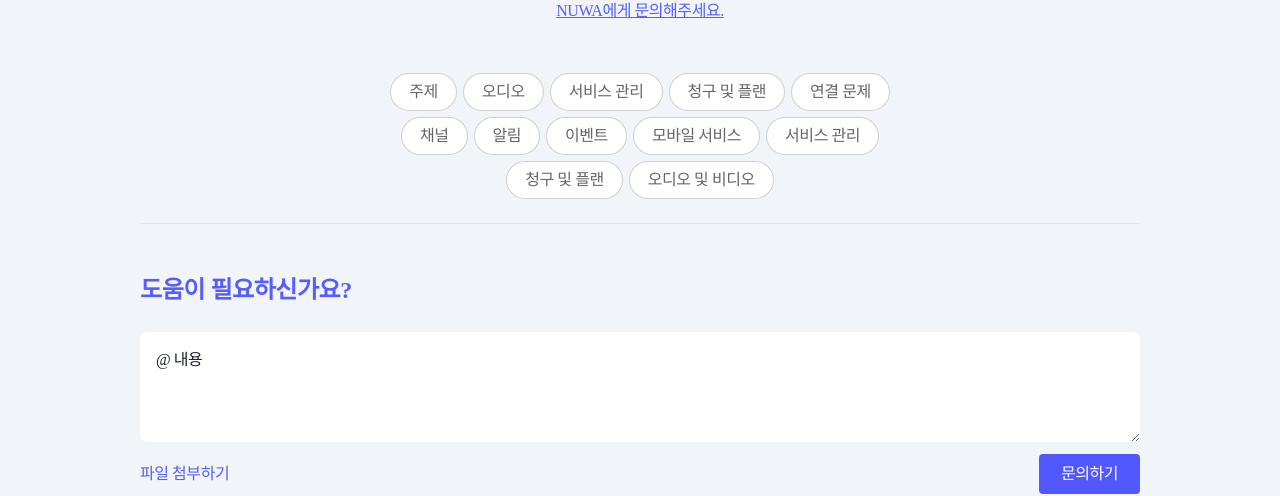
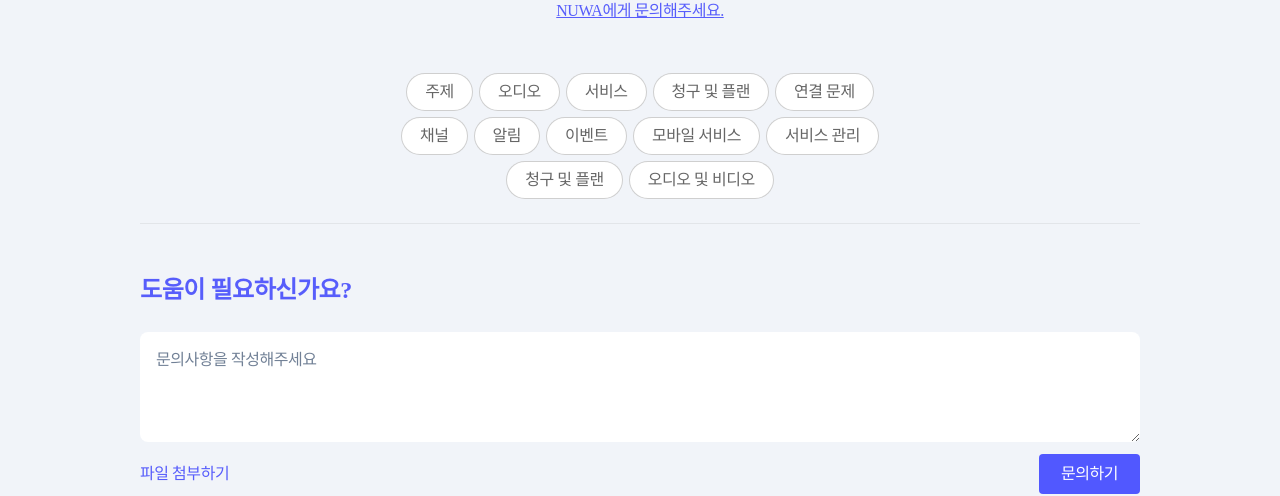
Before and after one commit to jun42/NUWA_FE, a React (Vite) app: page /helpdesk in a window 1280 px wide. Shown: the part 304-800 px from the top of the page. Built offline with nearby package versions, Linux system fonts and the light colour scheme; no server answers; a web font is replaced by a local one.

Commit message:
서비스 문의 api 완료

```diff
--- /dev/null
+++ b/src/apis/inquiry/helpdesk.js
@@ -0,0 +1,24 @@
+import { imgRequest } from "@apis/axios/axios";
+
+/**
+ *
+ * @param {Object} emailData - 이메일 데이터 객체 { subject, email, content }
+ * @param {Array} files - 첨부 파일 목록
+ * @returns {Promise} API 호출의 결과를 나타내는 프로미스
+ */
+
+export const sendHelpDeskMail = async (emailData, files) => {
+    const formData = new FormData();
+    const emailDataBlob = new Blob([JSON.stringify(emailData)], { type: 'application/json' });
+    formData.append("serviceInquiryMailRequestDto", emailDataBlob);
+    files.forEach(file => formData.append("fileList", file));
+    try {
+      const response = await imgRequest.post('/mail/attached', formData,{
+        timeout: 10000,
+    });
+      return response.data;
+    } catch (error) {
+      console.error('Error sending service inquiry email:', error);
+      throw error;
+    }
+  };
--- a/src/apis/inquiry/inquiry.js
+++ b/src/apis/inquiry/inquiry.js
@@ -1,7 +1,6 @@
 import { request } from "@apis/axios/axios";
-
 /**
- @param {Object} inquiryData
+ *@param {Object} inquiryData
  */
 
 export const sendInquiryMail = async (inquiryData) => {
@@ -16,12 +15,3 @@ export const sendInquiryMail = async (inquiryData) => {
     }
 
 };
-
-export const sendHelpDeskMail = async(HelpDeskData) => {
-    try{
-        const response =await request.post('/mail/attached', HelpDeskData);
-        return response.data;
-    }catch(error){
-        console.error('Error sending HelpDesk Mail:', error);
-    }
-}
--- a/src/pages/HelpDesk/HelpDeskBottom.jsx
+++ b/src/pages/HelpDesk/HelpDeskBottom.jsx
@@ -1,7 +1,9 @@
+import React, { useState } from 'react';
 import styled from 'styled-components';
 import { Flex } from '@chakra-ui/react';
-
-const helpdesk_tilte = [
+import { useMutation } from '@tanstack/react-query';
+import { sendHelpDeskMail } from '@apis/inquiry/helpdesk.js';
+const helpdesk_title = [
   '주제',
   '오디오',
   '서비스',
@@ -17,30 +19,78 @@ const helpdesk_tilte = [
 ];
 
 const ServiceInquiryBtm = () => {
+  const [selectedButton, setSelectedButton] = useState(null);
+  const [fileName, setFileName] = useState('');
+  const [content, setContent] = useState('');
+  const [file, setFile] = useState(null);
+
+  const mutation = useMutation({
+    mutationFn: (data) => sendHelpDeskMail(data.emailData, data.files),
+    onSuccess: () => {
+      alert('도입문의 메일이 성공적으로 발송되었습니다.');
+    },
+    onError: (error) => {
+      alert('메일 발송에 실패했습니다. 다시 시도해 주세요.');
+      console.error('메일 발송 실패:', error);
+    },
+  });
+
+  const handleSubmit = async (e) => {
+    e.preventDefault();
+    if (selectedButton !== null && content && file) {
+      const emailData = {
+        subject: helpdesk_title[selectedButton],
+        email: 'testUser@test.com',
+        content: content,
+      };
+
+      // Mutation 실행
+      mutation.mutate({ emailData, files: [file] });
+    }
+  };
+
+  const handleFileChange = (e) => {
+    const file = e.target.files[0];
+    if (file) {
+      setFileName(file.name);
+      setFile(file);
+    }
+  };
+
   return (
-    <StContentBtm>
+    <StContentBtm onSubmit={handleSubmit}>
       <Flex justify={'center'}>
         <StContentBtns>
-          <StContentBtn>주제</StContentBtn>
-          <StContentBtn>오디오</StContentBtn>
-          <StContentBtn>서비스 관리</StContentBtn>
-          <StContentBtn>청구 및 플랜</StContentBtn>
-          <StContentBtn>연결 문제</StContentBtn>
-          <StContentBtn>채널</StContentBtn>
-          <StContentBtn>알림</StContentBtn>
-          <StContentBtn>이벤트</StContentBtn>
-          <StContentBtn>모바일 서비스</StContentBtn>
-          <StContentBtn>서비스 관리</StContentBtn>
-          <StContentBtn>청구 및 플랜</StContentBtn>
-          <StContentBtn>오디오 및 비디오</StContentBtn>
+          {helpdesk_title.map((title, index) => (
+            <StContentBtn
+              type="button"
+              key={index}
+              $isSelected={selectedButton === index}
+              onClick={() => setSelectedButton(index)}
+            >
+              {title}
+            </StContentBtn>
+          ))}
         </StContentBtns>
       </Flex>
       <StContentNHTitle>도움이 필요하신가요?</StContentNHTitle>
       <StContentNHContent>
-        <StContentNHTextarea>@ 내용</StContentNHTextarea>
+        <StContentNHTextarea
+          placeholder="문의사항을 작성해주세요"
+          value={content}
+          onChange={(e) => setContent(e.target.value)}
+        />
         <StContentNHBtns>
-          <StContentNHInsertFile>파일 첨부하기</StContentNHInsertFile>
-          <StContentNHRequestBtn>문의하기</StContentNHRequestBtn>
+          <FileUploadLabel htmlFor="file-upload">
+            파일 첨부하기
+            <FileInput
+              id="file-upload"
+              type="file"
+              onChange={handleFileChange}
+            />
+          </FileUploadLabel>
+          {fileName && <FileName>첨부된 파일명: {fileName}</FileName>}
+          <StContentNHRequestBtn type="submit">문의하기</StContentNHRequestBtn>
         </StContentNHBtns>
       </StContentNHContent>
     </StContentBtm>
@@ -49,23 +99,28 @@ const ServiceInquiryBtm = () => {
 
 export default ServiceInquiryBtm;
 
+// Styled-components
+
 const StContentBtm = styled.form`
   display: flex;
   flex-flow: column;
   gap: 24px;
 `;
-const StContentNHTitle = styled.p`
+
+const StContentNHTitle = styled.div`
   font-weight: 700;
   font-size: 24px;
   color: #575dfb;
   border-top: 1px solid #00000010;
   padding-top: 48px;
 `;
+
 const StContentNHContent = styled.div`
   display: flex;
   flex-flow: column;
   gap: 12px;
 `;
+
 const StContentNHTextarea = styled.textarea`
   height: 110px;
   width: 100%;
@@ -73,15 +128,13 @@ const StContentNHTextarea = styled.textarea`
   border-color: #00000010;
   padding: 16px;
 `;
+
 const StContentNHBtns = styled.div`
   display: flex;
   justify-content: space-between;
   align-items: center;
 `;
-const StContentNHInsertFile = styled.a`
-  color: #575dfb;
-  text-decoration: none;
-`;
+
 const StContentNHRequestBtn = styled.button`
   text-decoration: none;
   color: #fff;
@@ -104,6 +157,21 @@ const StContentBtn = styled.button`
   padding: 6px 18px;
   border: 1px solid #66666650;
   border-radius: 50px;
-  background-color: #fff;
-  color: #666;
+  background-color: ${({ $isSelected }) => ($isSelected ? '#6F42C1' : '#fff')};
+  color: ${({ $isSelected }) => ($isSelected ? '#fff' : '#666')};
 `;
+
+const FileUploadLabel = styled.label`
+  color: #575dfb;
+  cursor: pointer;
+  display: flex;
+  align-items: center;
+`;
+
+const FileName = styled.span`
+  margin-left: 10px;
+`;
+
+const FileInput = styled.input`
+  display: none;
+`;
--- a/src/pages/HelpDesk/HelpDeskTop.jsx
+++ b/src/pages/HelpDesk/HelpDeskTop.jsx
@@ -1,7 +1,6 @@
 import styled from 'styled-components';
 import Logo from '@components/Image/Logo';
 import StTextDiv from '@components/Text/StTextDiv';
-import { Flex } from '@chakra-ui/react';
 
 const HelpDeskTop = () => {
   return (
@@ -44,29 +43,11 @@ const StContentTextTitle = styled.div`
   gap: 0.2rem;
 `;
 
-const StContentTextDesc = styled.p`
+const StContentTextDesc = styled.div`
   font-weight: 500;
 `;
 
-const StContentTextDescLink = styled.p`
+const StContentTextDescLink = styled.div`
   color: #575dfb;
   text-decoration: underline;
 `;
-
-const StContentBtns = styled.div`
-  display: flex;
-  flex-flow: wrap;
-  max-width: 500px;
-  align-items: center;
-  justify-content: center;
-  gap: 6px;
-`;
-
-const StContentBtn = styled.a`
-  display: inline-block;
-  padding: 6px 18px;
-  border: 1px solid #66666650;
-  border-radius: 50px;
-  background-color: #fff;
-  color: #666;
-`;
```
